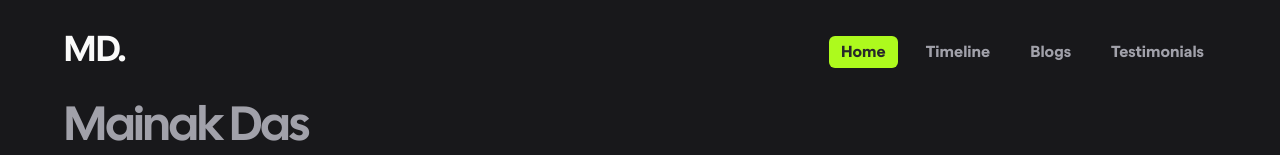
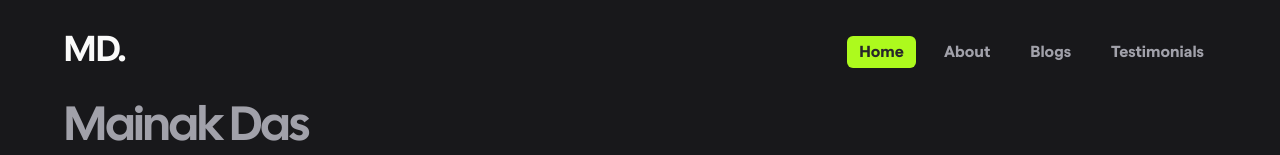
Before and after one commit to DawnMD/blog-next, a Next.js app: page / in a window 1280 px wide. Shown: the top 155 px of the page. Built offline with nearby package versions, Linux system fonts and the light colour scheme.

Commit message:
Fix: Update nav link to about

```diff
--- a/components/shared/Header.tsx
+++ b/components/shared/Header.tsx
@@ -13,13 +13,14 @@ import {
   SheetTrigger,
 } from '@/components/ui/sheet';
 
-let FADE_DOWN_ANIMATION_VARIANTS = {
+const FADE_DOWN_ANIMATION_VARIANTS = {
   hidden: { opacity: 0, y: -10 },
   show: { opacity: 1, y: 0, transition: { type: 'spring' } },
 };
+
 const navigation = [
   { name: 'Home', href: '/' },
-  { name: 'Timeline', href: '/timeline' },
+  { name: 'About', href: '/about' },
   { name: 'Blogs', href: '/blogs' },
   { name: 'Testimonials', href: '/testimonials' },
 ];
```
